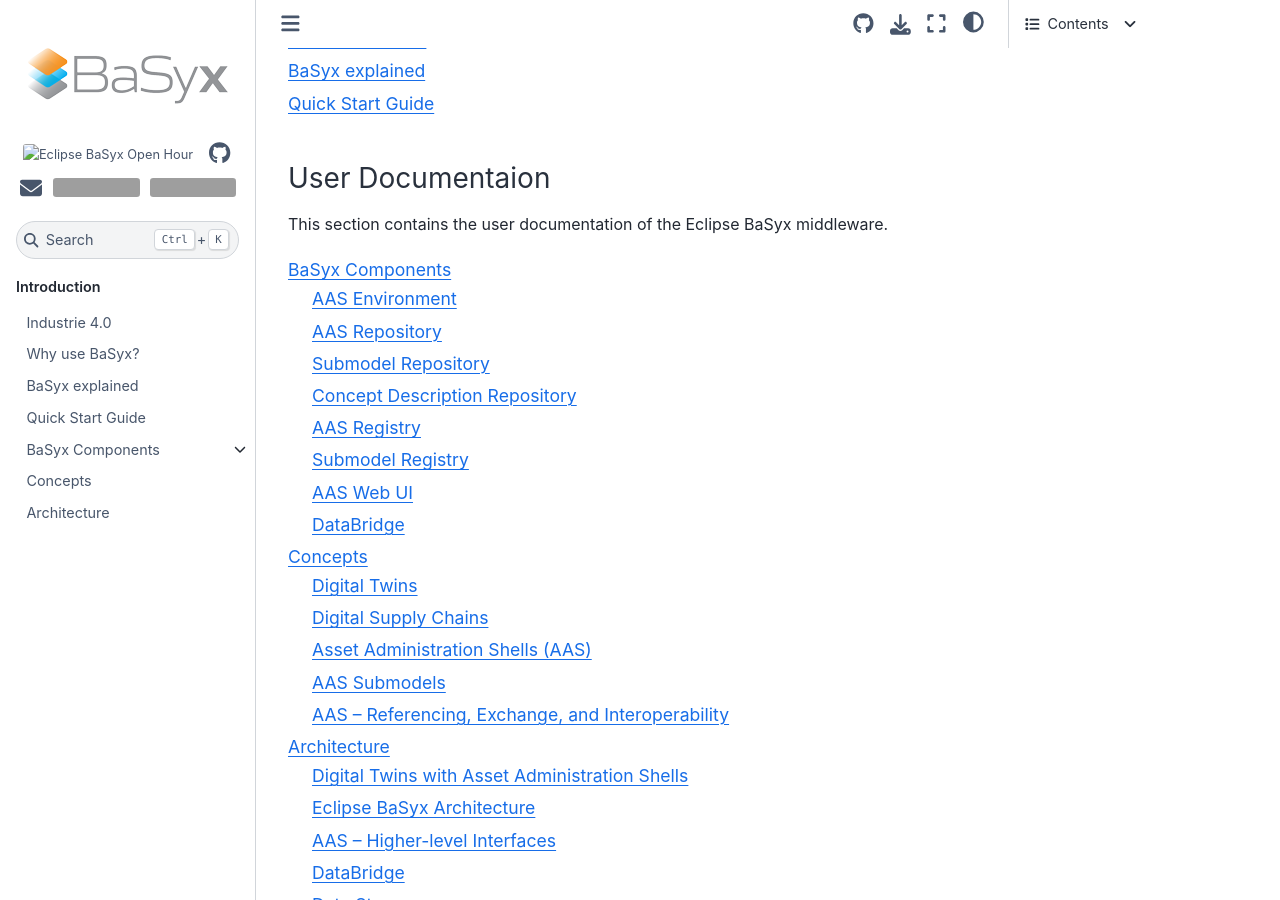
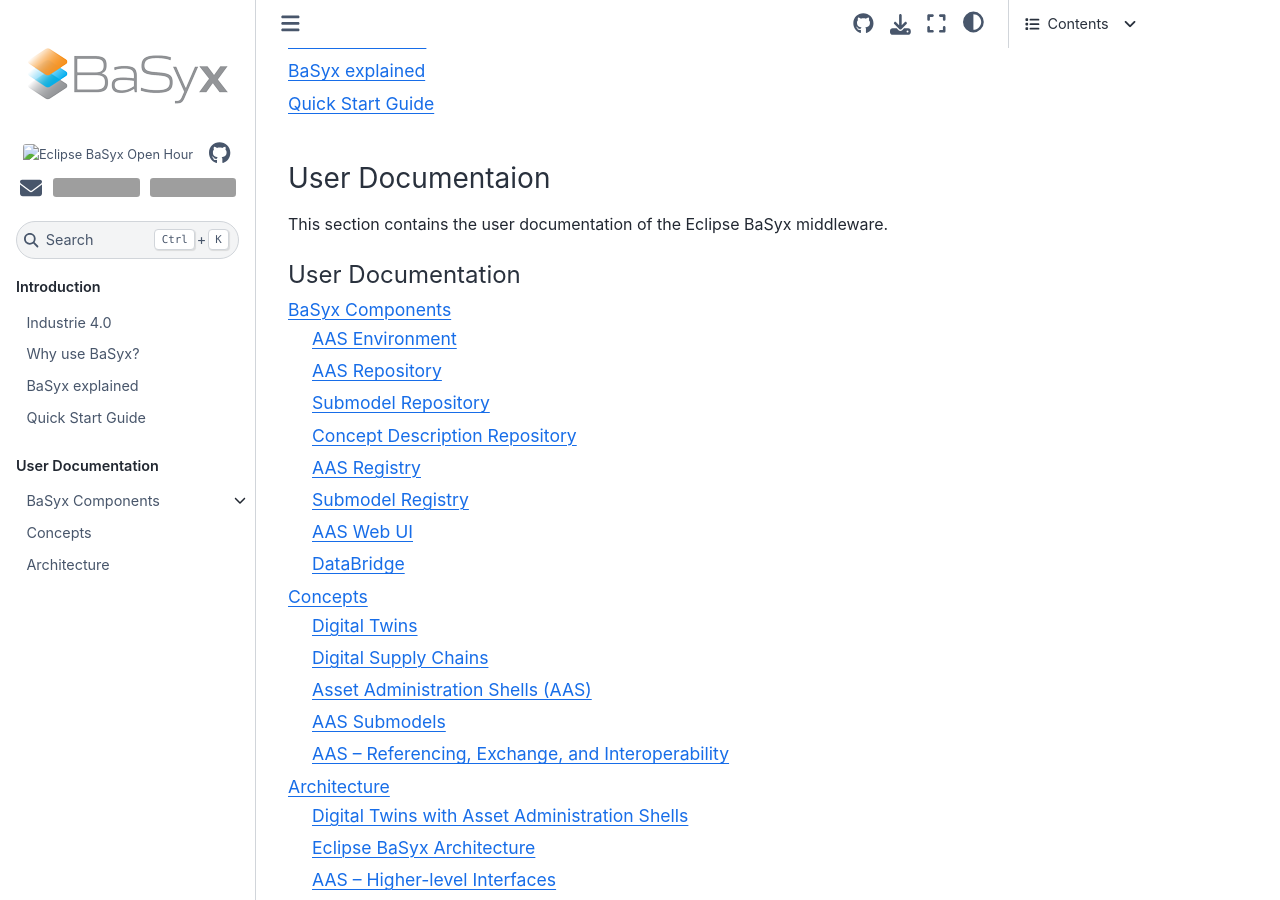
Before and after one commit to aaronzi/basyx-wiki, a Sphinx documentation site: the page built from docs/source/index.md, in a window 1280 px wide and 900 px high, scrolled down 1347 px. Built offline with Sphinx 7.4.7 and the Sphinx Book theme 1.1.4, drawn with Linux system fonts in a browser that asks for light colours; grey boxes are pictures that could not be loaded.

Commit message:
Fixed a left sidebar issue

````diff
--- a/docs/source/_static/css/custom.css
+++ b/docs/source/_static/css/custom.css
@@ -2,7 +2,6 @@
 table {
     border-spacing: 0;
     border: 1px solid var(--pst-color-border);
-    ;
     border-radius: 3px;
     overflow: hidden;
     /* Ensures the border-radius is respected */
--- a/docs/source/index.md
+++ b/docs/source/index.md
@@ -65,6 +65,7 @@
 
 ```{toctree}
 :maxdepth: 2
+:caption: User Documentation
 
 content/user_documentation/basyx_components/index
 content/user_documentation/concepts/index
````
